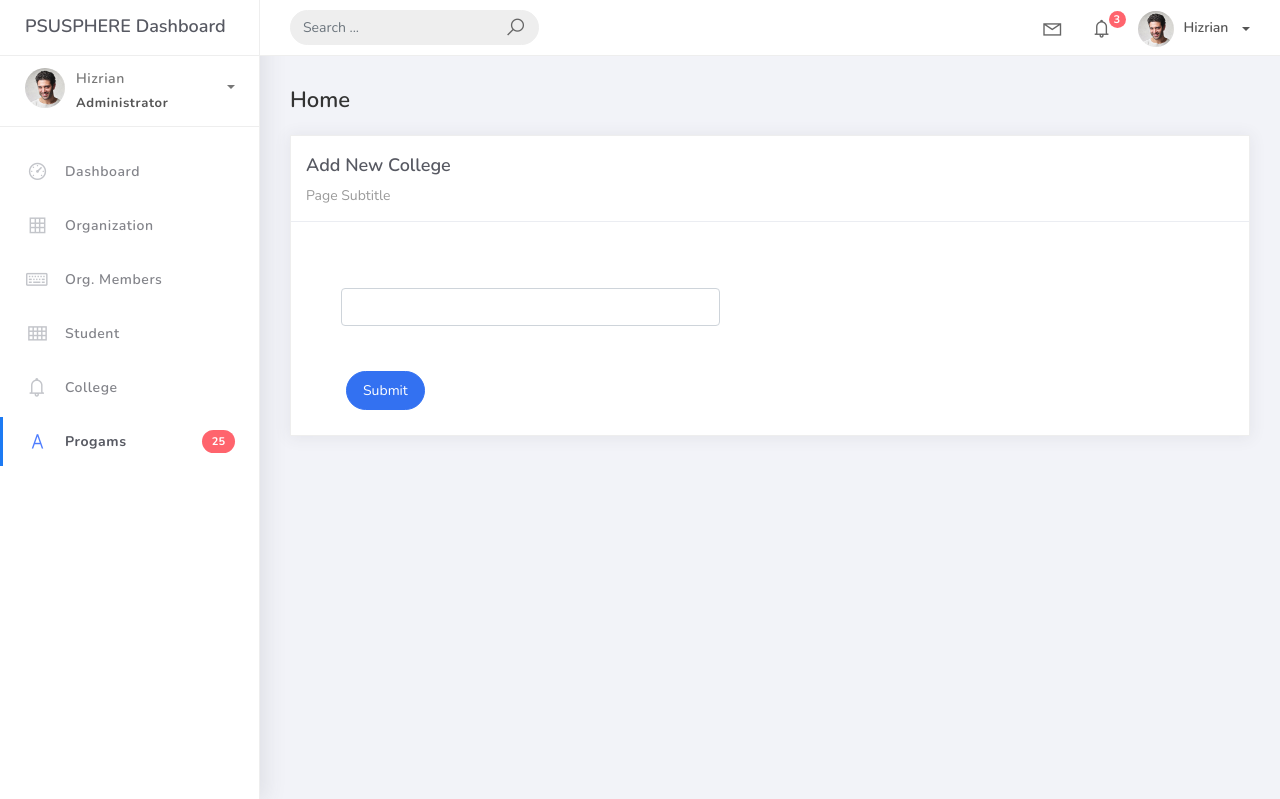
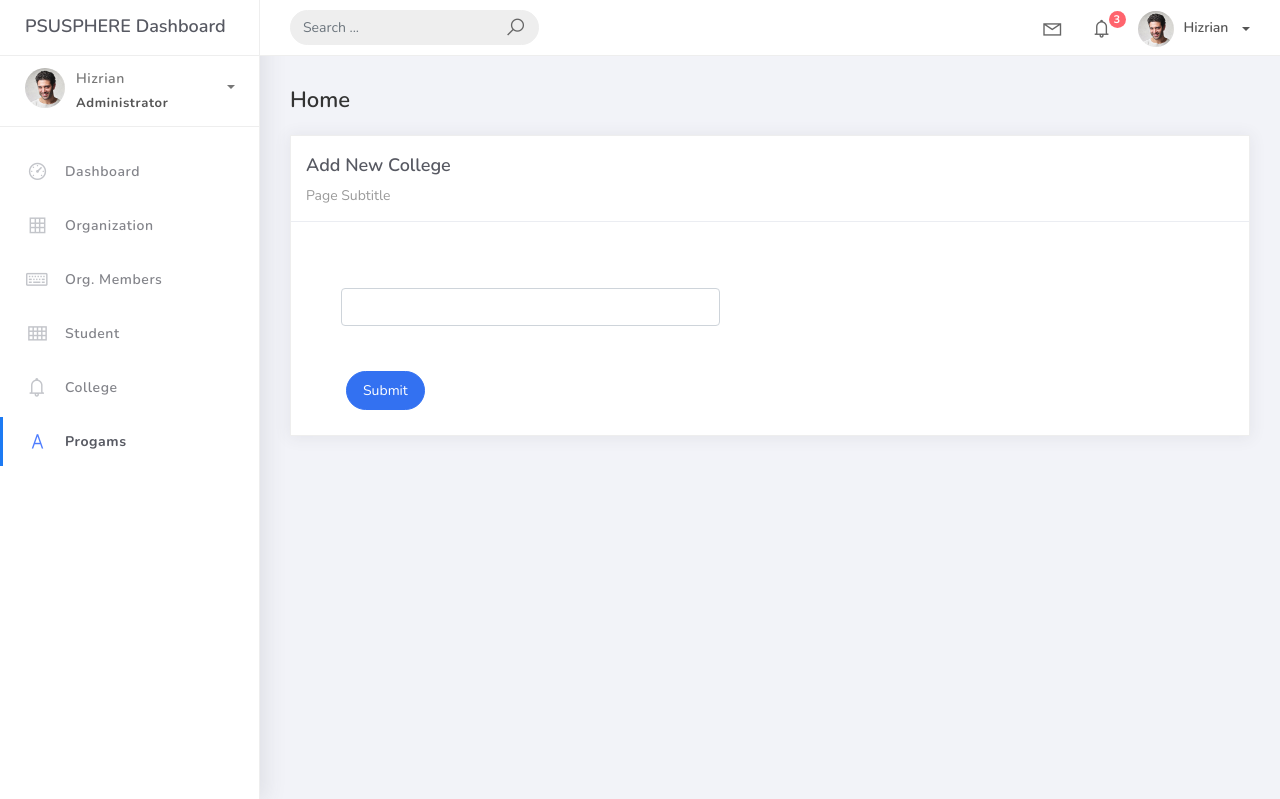
Before and after one commit to BryzMcln/PSUSphere, a Django app: page /college_list/add in a window 1280 px wide. Shown: the top 799 px of the page. Run offline with Django 5.2, Linux system fonts and the light colour scheme; some libraries are stand-ins or nearby versions.

Commit message:
span 25 removed

```diff
--- a/projectsite/templates/base.html
+++ b/projectsite/templates/base.html
@@ -204,7 +204,6 @@
 							<a href="{% url 'program-list' %}">
 								<i class="la la-font"></i>
 								<p>Progams</p>
-								<span class="badge badge-danger">25</span>
 							</a>
 						</li>
 					</ul>
```
